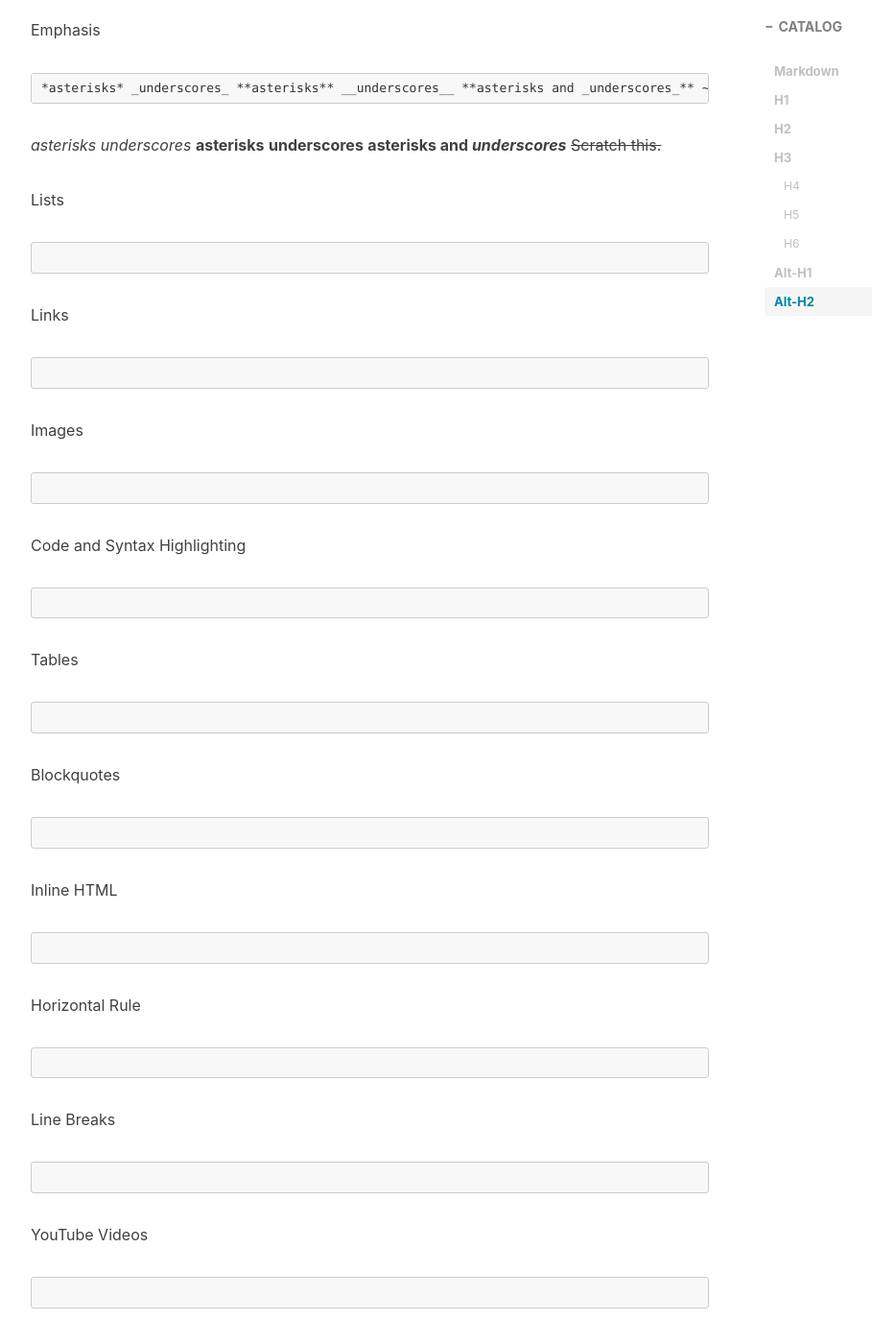
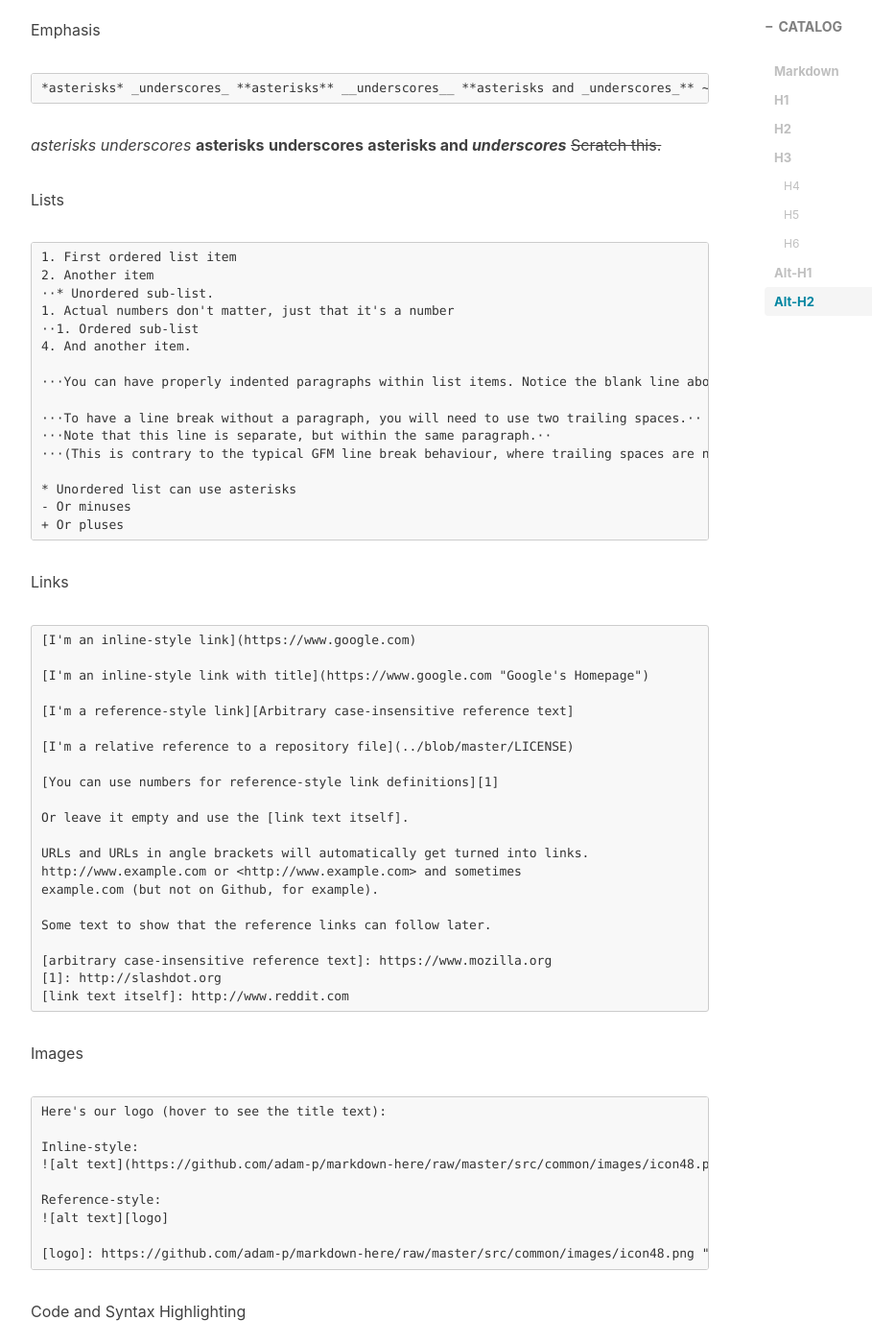
Before and after one commit to Bearxcave/Bearxcave.github.io, a Jekyll site: the page built from _posts/2021-02-20-cheatsheet.md, in a window 1280 px wide and 1400 px high, scrolled down 1455 px. Shown: the whole window at 96% size, without its empty margins (233-1142 px from the left). Built offline with Jekyll 4.4.1, drawn with Linux system fonts in a browser that asks for light colours; nearby versions of some CDN libraries; comment, search, counter and statistics services are not loaded; some of the changed text lies outside the part shown.

Commit message:
Update 2021-02-20-cheatsheet.md

````diff
--- a/_posts/2021-02-20-cheatsheet.md
+++ b/_posts/2021-02-20-cheatsheet.md
@@ -51,50 +51,153 @@ Emphasis
 
 Lists
 ```
+1. First ordered list item
+2. Another item
+⋅⋅* Unordered sub-list.
+1. Actual numbers don't matter, just that it's a number
+⋅⋅1. Ordered sub-list
+4. And another item.
 
+⋅⋅⋅You can have properly indented paragraphs within list items. Notice the blank line above, and the leading spaces (at least one, but we'll use three here to also align the raw Markdown).
+
+⋅⋅⋅To have a line break without a paragraph, you will need to use two trailing spaces.⋅⋅
+⋅⋅⋅Note that this line is separate, but within the same paragraph.⋅⋅
+⋅⋅⋅(This is contrary to the typical GFM line break behaviour, where trailing spaces are not required.)
+
+* Unordered list can use asterisks
+- Or minuses
++ Or pluses
 ```
 
 Links
 ```
+[I'm an inline-style link](https://www.google.com)
 
+[I'm an inline-style link with title](https://www.google.com "Google's Homepage")
+
+[I'm a reference-style link][Arbitrary case-insensitive reference text]
+
+[I'm a relative reference to a repository file](../blob/master/LICENSE)
+
+[You can use numbers for reference-style link definitions][1]
+
+Or leave it empty and use the [link text itself].
+
+URLs and URLs in angle brackets will automatically get turned into links.
+http://www.example.com or <http://www.example.com> and sometimes
+example.com (but not on Github, for example).
+
+Some text to show that the reference links can follow later.
+
+[arbitrary case-insensitive reference text]: https://www.mozilla.org
+[1]: http://slashdot.org
+[link text itself]: http://www.reddit.com
 ```
 
 Images
 ```
+Here's our logo (hover to see the title text):
 
+Inline-style:
+![alt text](https://github.com/adam-p/markdown-here/raw/master/src/common/images/icon48.png "Logo Title Text 1")
+
+Reference-style:
+![alt text][logo]
+
+[logo]: https://github.com/adam-p/markdown-here/raw/master/src/common/images/icon48.png "Logo Title Text 2"
 ```
 
 Code and Syntax Highlighting
 ```
+Inline `code` has `back-ticks around` it.
 
+```javascript
+var s = "JavaScript syntax highlighting";
+alert(s);
+```
+
+```python
+s = "Python syntax highlighting"
+print s
+```
+
+```
+No language indicated, so no syntax highlighting.
+But let's throw in a <b>tag</b>.
+```
 ```
 
 Tables
 ```
+Colons can be used to align columns.
 
+| Tables        | Are           | Cool  |
+| ------------- |:-------------:| -----:|
+| col 3 is      | right-aligned | $1600 |
+| col 2 is      | centered      |   $12 |
+| zebra stripes | are neat      |    $1 |
+
+There must be at least 3 dashes separating each header cell.
+The outer pipes (|) are optional, and you don't need to make the
+raw Markdown line up prettily. You can also use inline Markdown.
+
+Markdown | Less | Pretty
+--- | --- | ---
+*Still* | `renders` | **nicely**
+1 | 2 | 3
 ```
 
 Blockquotes
 ```
+> Blockquotes are very handy in email to emulate reply text.
+> This line is part of the same quote.
 
+Quote break.
+
+> This is a very long line that will still be quoted properly when it wraps. Oh boy let's keep writing to make sure this is long enough to actually wrap for everyone. Oh, you can *put* **Markdown** into a blockquote.
 ```
 
 Inline HTML
 ```
+<dl>
+  <dt>Definition list</dt>
+  <dd>Is something people use sometimes.</dd>
 
+  <dt>Markdown in HTML</dt>
+  <dd>Does *not* work **very** well. Use HTML <em>tags</em>.</dd>
+</dl>
 ```
 
 Horizontal Rule
 ```
+Three or more...
 
+---
+
+Hyphens
+
+***
+
+Asterisks
+
+___
+
+Underscores
 ```
 
 Line Breaks
 ```
+Here's a line for us to start with.
 
+This line is separated from the one above by two newlines, so it will be a *separate paragraph*.
+
+This line is also a separate paragraph, but...
+This line is only separated by a single newline, so it's a separate line in the *same paragraph*.
 ```
 
 YouTube Videos
 ```
-
+<a href="http://www.youtube.com/watch?feature=player_embedded&v=YOUTUBE_VIDEO_ID_HERE
+" target="_blank"><img src="http://img.youtube.com/vi/YOUTUBE_VIDEO_ID_HERE/0.jpg"
+alt="IMAGE ALT TEXT HERE" width="240" height="180" border="10" /></a>
 ```
````
